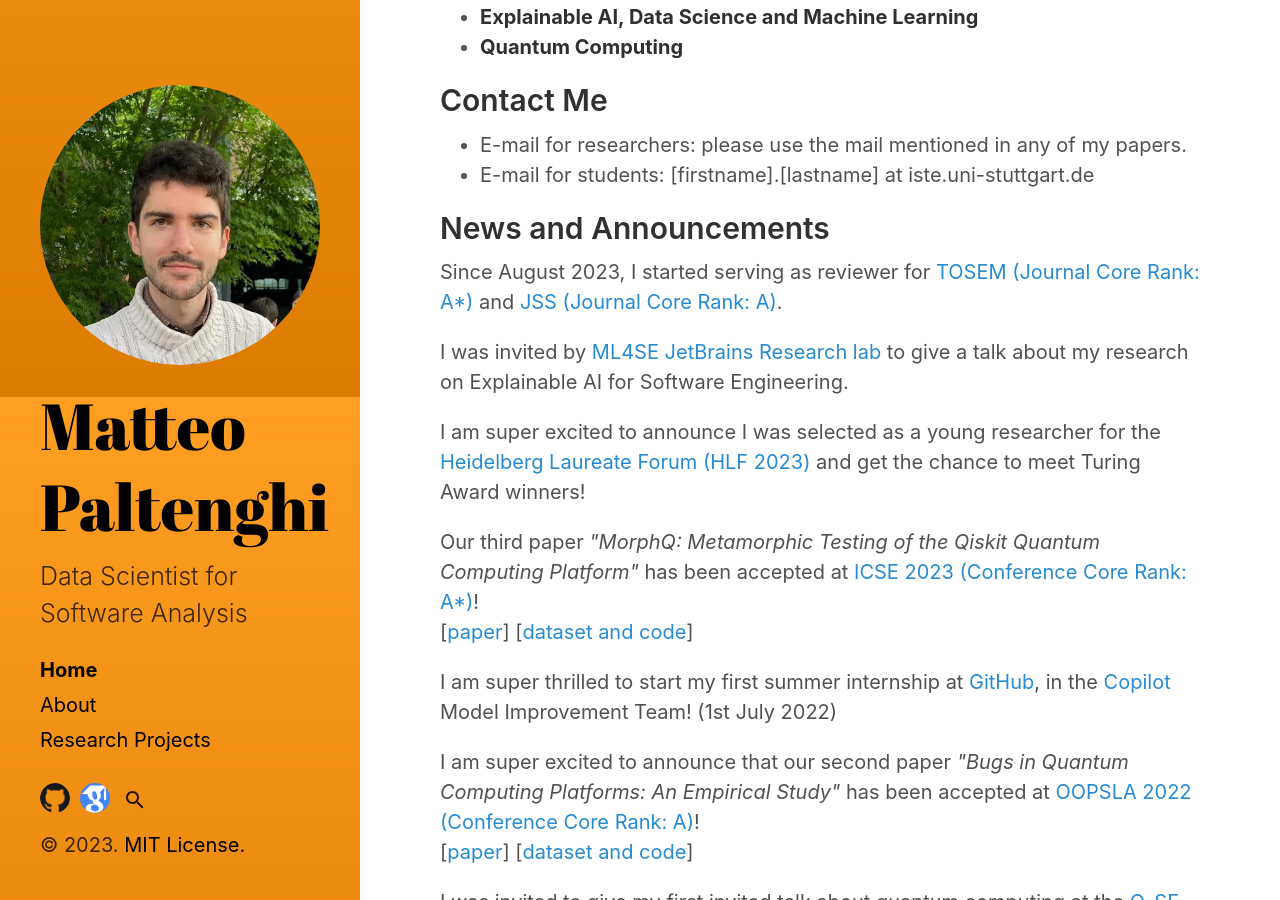
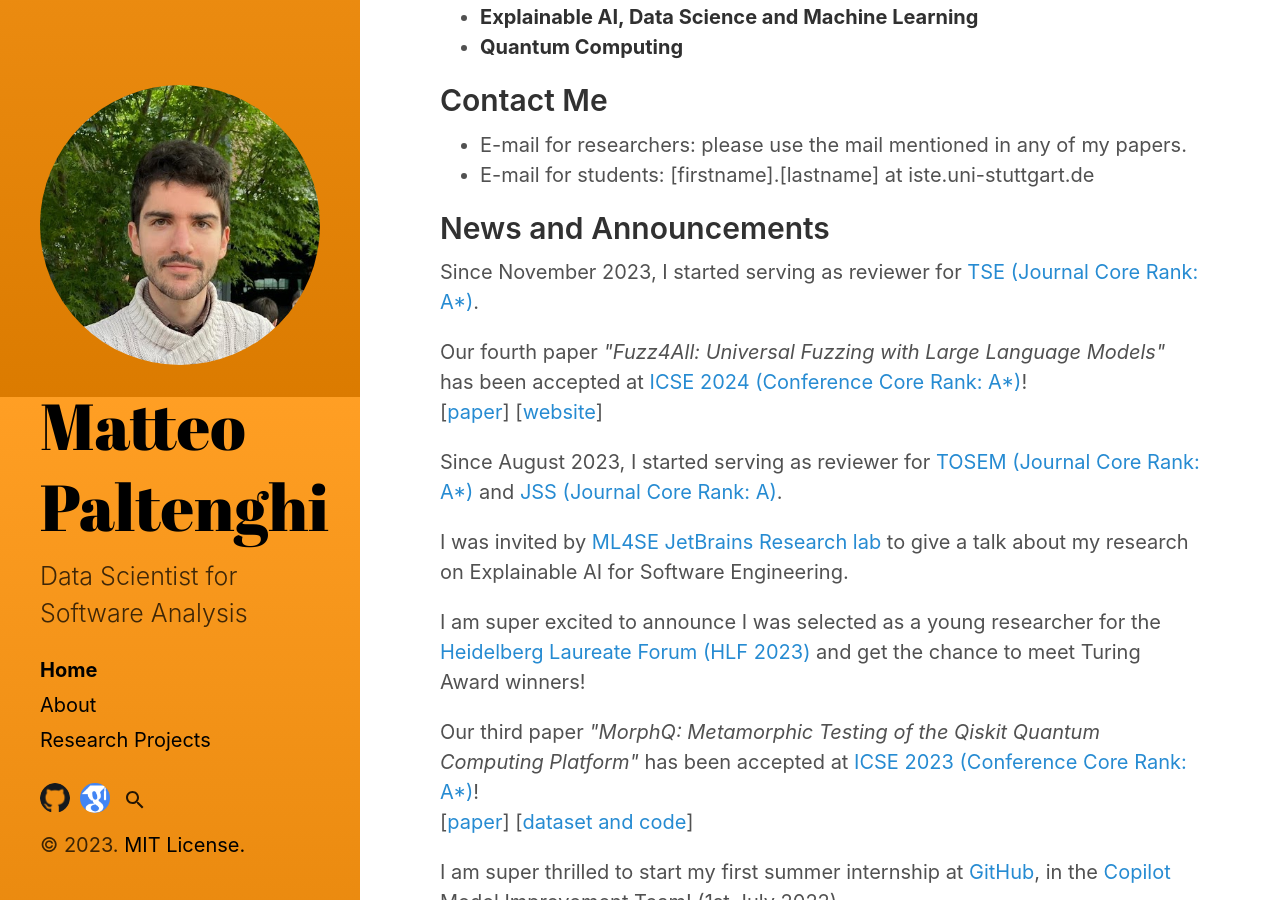
Before and after one commit to MattePalte/mattepalte.github.io, a Jekyll site: the page built from index.html, in a window 1280 px wide and 900 px high, scrolled down 503 px. Built offline with Jekyll 4.4.1, drawn with Linux system fonts in a browser that asks for light colours.

Commit message:
add fuzz4all and TSE service

```diff
--- a/index.html
+++ b/index.html
@@ -31,11 +31,15 @@ title: Home
 
 <h2>News and Announcements</h2>
 
+<p>Since November 2023, I started serving as reviewer for <a href="https://ieeexplore.ieee.org/xpl/aboutJournal.jsp?punumber=32">TSE (Journal Core Rank: A*)</a>.</p>
+<p>Our fourth paper <i>"Fuzz4All: Universal Fuzzing with Large Language Models"</i> has been accepted at <a href="https://conf.researchr.org/track/icse-2024/icse-2024-research-track">ICSE 2024 (Conference Core Rank: A*)</a>!<br>
+    [<a href="https://arxiv.org/abs/2308.04748">paper</a>]
+    [<a href="https://fuzz4all.github.io/">website</a>]
 <p>Since August 2023, I started serving as reviewer for <a href="https://dl.acm.org/journal/tosem">TOSEM (Journal Core Rank: A*)</a> and <a href="https://www.journals.elsevier.com/journal-of-systems-and-software">JSS (Journal Core Rank: A)</a>.</p>
 <p>I was invited by <a href="https://www.meetup.com/it-IT/machine-learning-methods-in-software-engineering/">ML4SE JetBrains Research lab</a> to give a talk about my research on Explainable AI for Software Engineering.</p>
 <p>I am super excited to announce I was selected as a young researcher for the <a href="https://www.heidelberg-laureate-forum.org/forum/10th-hlf-2023.html">Heidelberg Laureate Forum (HLF 2023)</a> and get the chance to meet Turing Award winners!</p>
 <p>Our third paper <i>"MorphQ: Metamorphic Testing of the Qiskit Quantum Computing Platform"</i> has been accepted at <a href="https://conf.researchr.org/track/icse-2023/icse-2023-technical-track">ICSE 2023 (Conference Core Rank: A*)</a>!<br>
-    [<a href="https://arxiv.org/abs/2206.01111">paper</a>]
+    [<a href="https://ieeexplore.ieee.org/document/10172716">paper</a>]
     [<a href="https://github.com/sola-st/MorphQ-Quantum-Qiskit-Testing-ICSE-23/">dataset and code</a>]
 <p>I am super thrilled to start my first summer internship at <a href="https://github.com/" target="_blank">GitHub</a>, in the <a href="https://github.com/features/copilot" target="_blank">Copilot</a> Model Improvement Team! (1st July 2022)</p>
 <p>I am super excited to announce that our second paper <i>"Bugs in Quantum Computing Platforms: An Empirical Study"</i> has been accepted at <a href="https://2022.splashcon.org/track/splash-2022-oopsla">OOPSLA 2022 (Conference Core Rank: A)</a>!<br>
```
